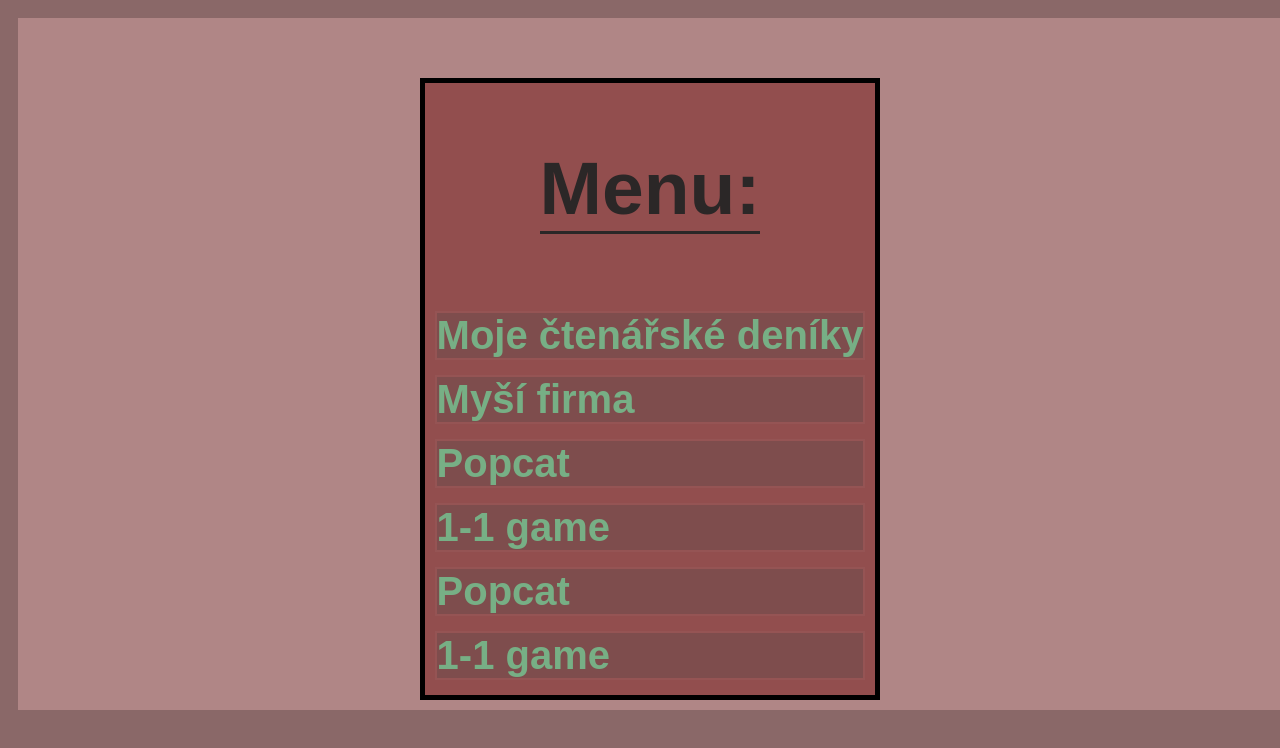
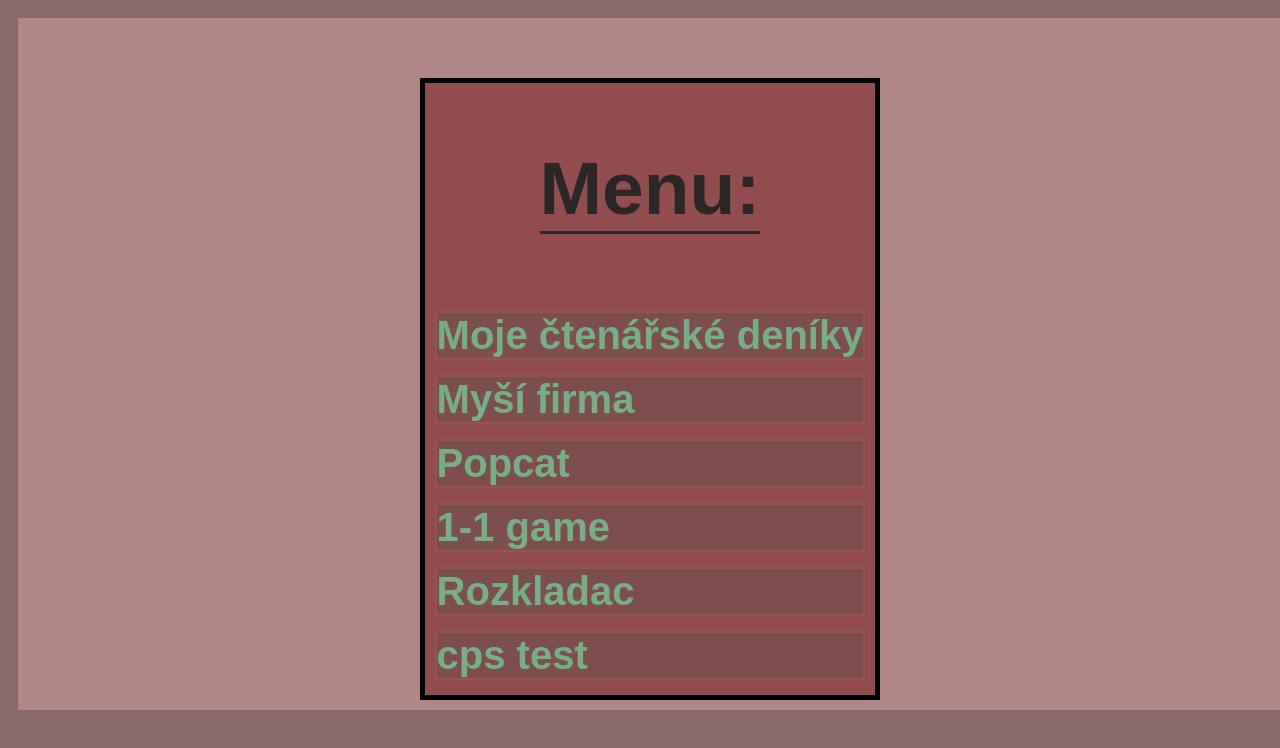
Before and after one commit to aka543/ctenarak, a plain HTML site: page index.html in a window 1280 px wide. Drawn offline with Linux system fonts and the light colour scheme; a web font is replaced by a local one.

Commit message:
I change some text

```diff
--- a/index.html
+++ b/index.html
@@ -19,8 +19,8 @@
                 <h2><a class="odbocka" href="sejrajt.html">Myší firma</a></h2>
                 <h2><a class="odbocka" href="PopcatAranka/bopcat.html">Popcat</a></h2>
                 <h2><a class="odbocka" href="random_game/index.html">1-1 game</a></h2>
-                <h2><a class="odbocka" href="rozkladac/index.html">Popcat</a></h2>
-                <h2><a class="odbocka" href="cpsTester/index.html">1-1 game</a></h2>
+                <h2><a class="odbocka" href="rozkladac/index.html">Rozkladac</a></h2>
+                <h2><a class="odbocka" href="cpsTester/index.html">cps test</a></h2>
             </div>
         </div>
     </div>
```
